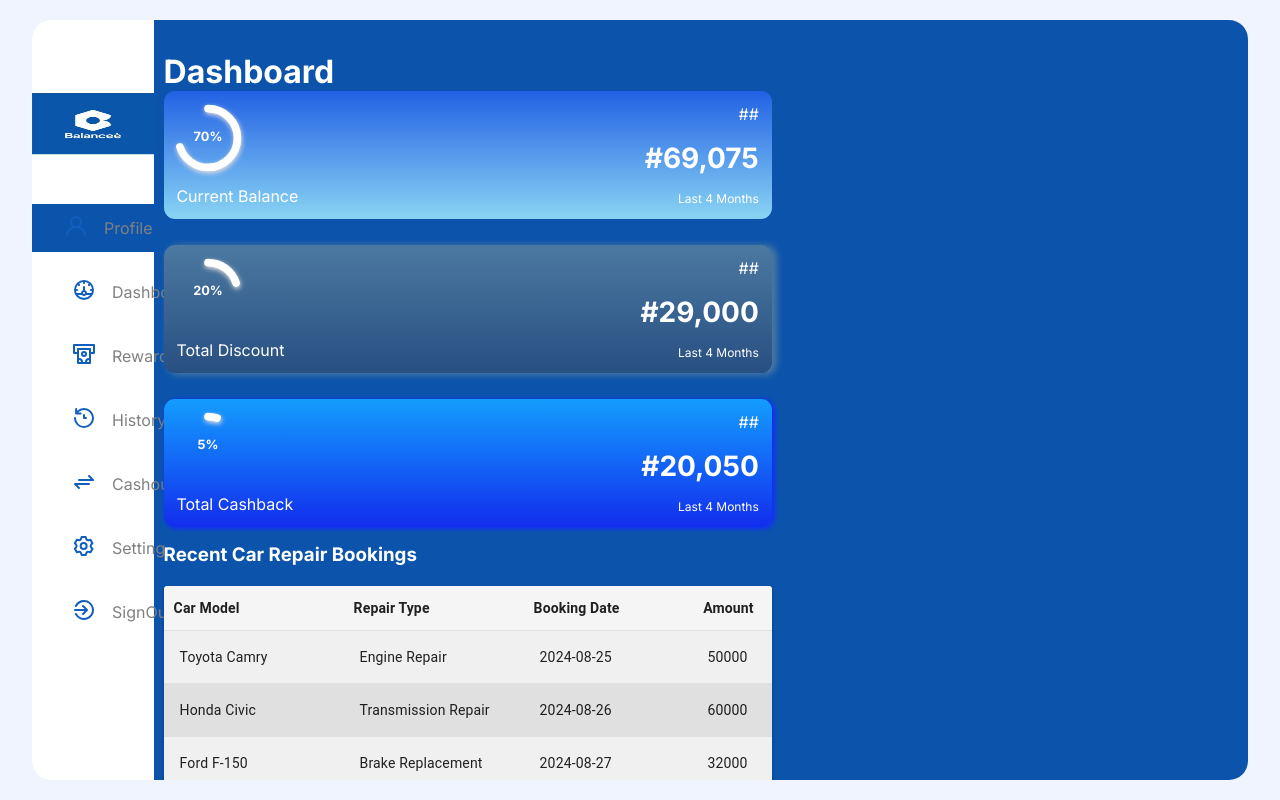
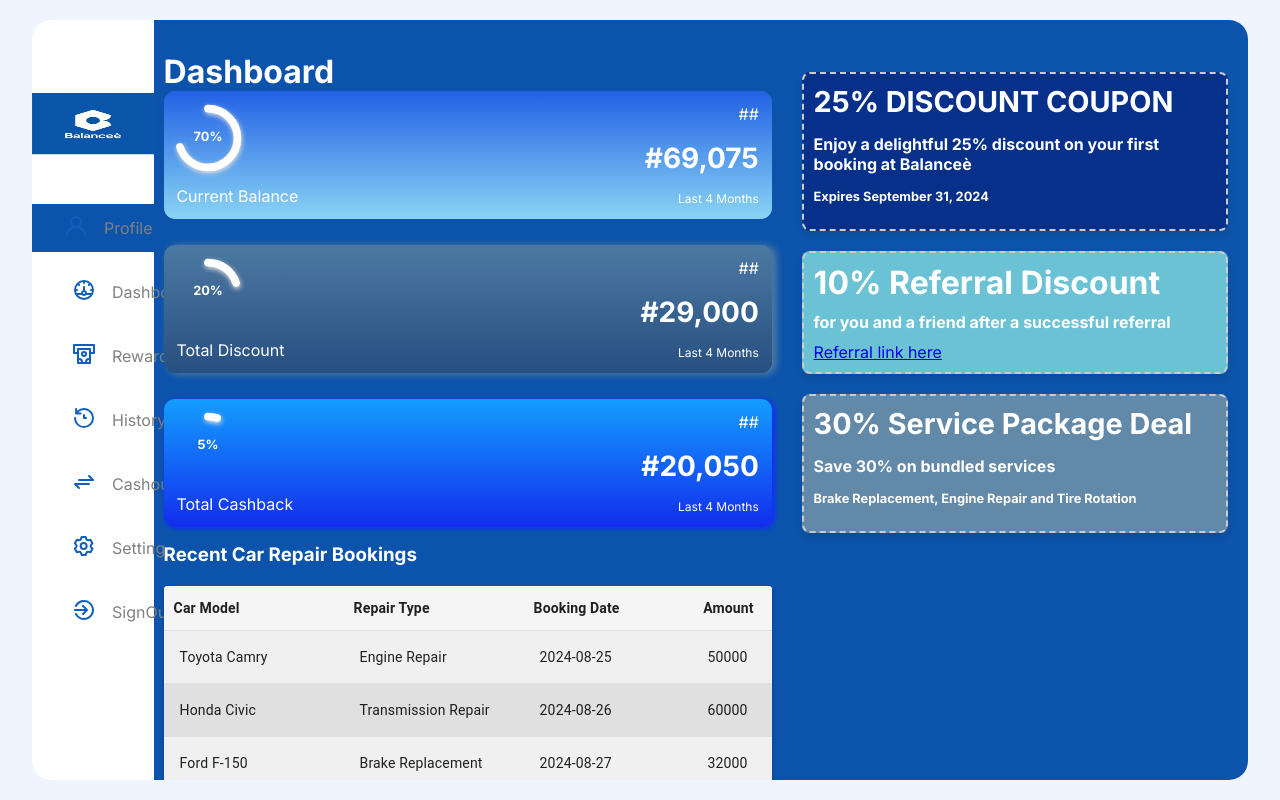
Before and after one commit to Rachel-Cellulose/Balance-_reward_page, a React (Create React App) app: page / in a window 1280 px wide. Built offline with nearby package versions, Linux system fonts and the light colour scheme.

Commit message:
added coupon section

```diff
--- a/package.json
+++ b/package.json
@@ -16,6 +16,7 @@
     "react-apexcharts": "^1.4.1",
     "react-circular-progressbar": "^2.1.0",
     "react-dom": "^18.3.1",
+    "react-router-dom": "^6.26.1",
     "react-scripts": "5.0.1",
     "react-virtuoso": "^4.10.2",
     "sass": "^1.78.0",
--- a/src/App.css
+++ b/src/App.css
@@ -22,7 +22,7 @@ display: grid;
 border-radius: 1.2rem;
 overflow: hidden;
 /* background-color: rgb(8 51 68); */
-grid-template-columns: 11rem auto 14rem;
+grid-template-columns: 11rem auto 18rem;
 gap: 10px;
 }
 
--- a/src/App.js
+++ b/src/App.js
@@ -1,6 +1,7 @@
 import "./App.css";
 import Main from "./components/MainPage/Main";
 import Sidebar from "./components/Sidebar";
+import Coupon from "./components/Coupon/Coupon";
 
 function App() {
   return (
@@ -8,6 +9,7 @@ function App() {
       <div className="main_container">
         <Sidebar />
         <Main />
+        <Coupon />
       </div>
     </div>
   );
--- /dev/null
+++ b/src/components/Coupon/Coupon.jsx
@@ -0,0 +1,44 @@
+import React from "react";
+import "./Coupon.scss";
+
+const Coupon = () => {
+  return (
+    <div className="coupon-container">
+
+      <div className="coupon-layer first-coupon">
+        <div className="coupon-text">
+          <h1>25% DISCOUNT COUPON</h1>
+          <p>
+            Enjoy a delightful 25% discount on your first booking at Balanceè
+          </p>
+          <p className="expiry">Expires September 31, 2024</p>
+        </div>
+        <div className="coupon-value"></div>
+      </div>
+
+      <div className="coupon-layer second-coupon">
+        <div className="coupon-text-two">
+          <h1> 10% Referral Discount</h1>
+          <h4 className="expiry">
+            for you and a friend after a successful referral{" "}
+          </h4>
+          < a href="/" > Referral link here</a>
+        </div>
+      </div>
+
+      <div className="coupon-layer third-coupon">
+        <div className="coupon-text">
+          <h1> 30% Service Package Deal</h1>
+          <p>Save 30% on bundled services</p>
+          <p> </p>
+          <p className="expiry">
+
+            Brake Replacement, Engine Repair and Tire Rotation
+          </p>
+        </div>
+      </div>
+    </div>
+  );
+};
+
+export default Coupon;
--- /dev/null
+++ b/src/components/Coupon/Coupon.scss
@@ -0,0 +1,85 @@
+.coupon-container {
+  display: flex;
+  flex-direction: column;
+  gap: 20px;
+  padding: 20px;
+  margin: 2rem auto;
+
+  .coupon-layer {
+    display: flex;
+    justify-content: space-between;
+    align-items: center;
+    border: 2px dashed #ccc;
+    padding: 10px;
+    border-radius: 8px;
+    box-shadow: 0px 4px 6px rgba(0, 0, 0, 0.1);
+
+    .coupon-text {
+      h1 {
+        margin: 0;
+        font-size: 1.8rem;
+      }
+
+      p {
+        justify-content: center;
+        align-items: center;
+        font-size: 1rem;
+        margin: 15px 0;
+        font-weight: bold;
+      }
+
+      .expiry {
+        font-size: 0.8rem;
+      }
+    }
+
+    .coupon-value {
+      //   flex: 1;
+      text-align: right;
+
+      h1 {
+        font-size: 2rem;
+        margin: 0;
+      }
+    }
+  }
+
+  .first-coupon {
+    background-color: #06308a;
+    color: white;
+  }
+
+  .second-coupon {
+    background-color: #6bc2d4;
+    color: white;
+  }
+
+  .third-coupon {
+    background-color: #6389a8;
+    color: white;
+  }
+
+  .coupon-text-two h4 {
+    margin: 10px auto;
+  }
+
+  @media (max-width: 768px) {
+    .coupon-layer {
+      flex-direction: column;
+      text-align: center;
+
+      .coupon-text,
+      .coupon-value,
+      .coupon-text-two {
+        text-align: center;
+        margin-bottom: 10px;
+      }
+
+      .coupon-value {
+        h1 {
+          font-size: 2.5rem;
+        }
+      }
+    }
+  }
+}
```
Also changed, not shown: src/components/Firstcoupon/Firstcoupon.jsx (added, +11 -0 lines), src/components/Firstcoupon/Firstcoupon.scss (added), 1 other file (tests, documents, lock files or other folders).
